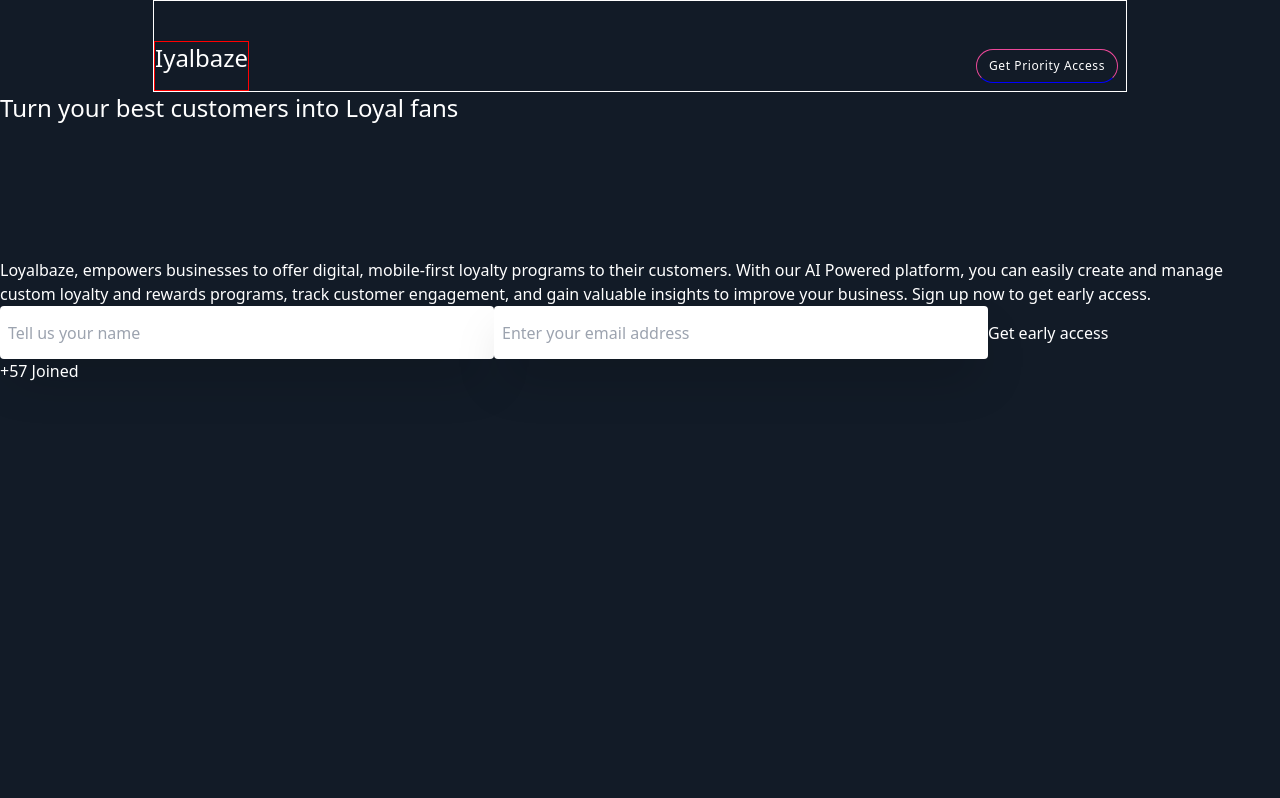
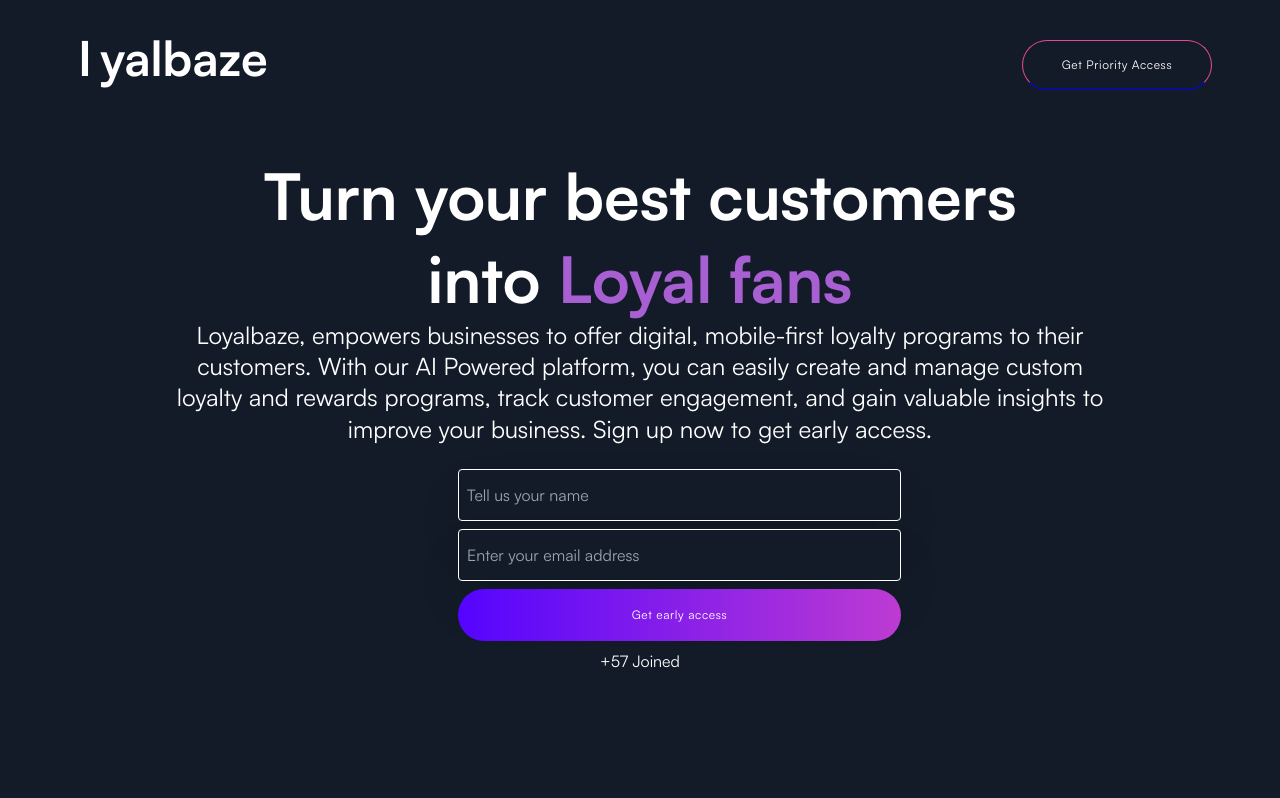
Before and after one commit to Maristina-Hub/loyalbaze, a React (Create React App) app: page / in a window 1280 px wide. Shown: the top 798 px of the page. Built offline with nearby package versions, Linux system fonts and the light colour scheme.

Commit message:
loyal baze task

```diff
--- a/src/components/signup.js
+++ b/src/components/signup.js
@@ -4,31 +4,33 @@
   return (
     <div className="body">
       <div className="card">
-        <div className="border flex justify-between mx-[153px] pt-10">
-          <div className="border border-red">
-            <h1 className=" flex">
-              I
-              <span>
+        <div className=" flex justify-between mx-[60px] pt-6">
+          <div className=" w-[231px] h-[62px] m-[4px] p-[10px]" >
+            <h1 className="flex flex-row h-[62px]  m-[4px]">
+              <span className="text-[48px]"> I </span>
+              <span className="top-[12.93%] bottom-[12.91%] left-[8.33%x] right-[8.33%] m-[4px] ">
                 <img src={require("../img/Vector.svg").default} alt="" />
               </span>
-              yalbaze
+              <span className="w-[178px] text-[48px]">yalbaze</span>
             </h1>
           </div>
-          <div className="  m-2">
-            <button className="btn border border-blue border-x-pink-500 border-t-pink-500">
-              Get Priority Access
-            </button>
+          <div className="m-2  ">
+            <button className="btn2">Get Priority Access</button>
           </div>
         </div>
-        <div>
-          <h1 className="w-[802px] h-[166px]">Turn your best customers into Loyal fans</h1>
-          <p>
+        <div className="m-auto mt-[12px] mx-[64px] pt-8">
+          <h1 className="text-center m-auto  mt-[12px] text-[64px] h-[166px] w-[802px] leading-[83.2px]">
+            Turn your best customers into{" "}
+            <span className="text-[#A75FD2]">Loyal fans</span>
+          </h1>
+          <p className="m-auto text-center text-[24px] h-[131px] w-[938px] leading-[130%]">
             Loyalbaze, empowers businesses to offer digital, mobile-first
             loyalty programs to their customers. With our AI Powered platform,
             you can easily create and manage custom loyalty and rewards
             programs, track customer engagement, and gain valuable insights to
             improve your business. Sign up now to get early access.
           </p>
+          <div className="  mt-[10px] flex flex-col px-[14px] py[12px] gap[8px] ml-[380px] text-center">
             <input
               type="text"
               name="name"
@@ -41,9 +43,12 @@
               placeholder="Enter your email address "
               className="input"
             />
-          <button>Get early access</button>
+            <button className="btn">Get early access</button>
 
+            <div className="mt-[8px]  mr-[380px]">
               <p> +57 Joined</p>
+            </div>
+          </div>
         </div>
       </div>
 
@@ -109,7 +114,7 @@
           </div>
         </div>
         <div className="footer">
-        <hr className="hr "/>
+          <hr className="hr " />
           <h1 className="mt-12">hello world</h1>
         </div>
       </div>
--- a/src/index.css
+++ b/src/index.css
@@ -2,48 +2,74 @@
 @tailwind components;
 @tailwind utilities;
 
+@font-face {
+  font-family: "Satoshi Black";
+  src: local("Satoshi Black"),
+    url("./font/Satoshi-Black.otf") format("opentype");
+}
+@font-face {
+  font-family: "Satoshi Bold";
+  src: local("Satoshi Bold"), url("./font/Satoshi-Bold.otf") format("opentype");
+}
+@font-face {
+  font-family: "Satoshi Italic";
+  src: local("Satoshi Italic"),
+    url("./font/Satoshi-Italic.otf") format("opentype");
+}
+@font-face {
+  font-family: "Satoshi Light";
+  src: local("Satoshi Light"),
+    url("./font/Satoshi-Light.otf") format("opentype");
+}
+@font-face {
+  font-family: "Satoshi Medium";
+  src: local("Satoshi Medium"),
+    url("./font/Satoshi-Medium.otf") format("opentype");
+}
+@font-face {
+  font-family: "Satoshi Regular";
+  src: local("Satoshi Regular"),
+    url("./font/Satoshi-Regular.otf") format("opentype");
+}
+
 @layer base {
   h1 {
     @apply text-2xl;
+    font-family: "Satoshi Bold";
   }
-  h2 {
-    @apply text-xl;
-  }
+
 }
-
 
 @layer components {
   .body {
-    @apply text-white w-[100%] ;
+    @apply text-white w-[100%];
+    font-family: "Satoshi Regular";
   }
   .card {
-    @apply h-[100vh] w-[100%] bg-[#121B27];
+    @apply h-[120vh] w-[100%] bg-[#121B27];
   }
   .card2 {
-    @apply h-[120vh] w-[100%px] bg-[#2562b0] ;
+    @apply h-[120vh] w-[100%px] bg-[#2562b0];
   }
 
-
   .btn {
-    @apply rounded-full py-2 px-3  text-xs cursor-pointer tracking-wider;
+    @apply rounded-full py-2 px-3 mt-[8px] w-[443px] h-[52px] text-xs cursor-pointer tracking-wider  bg-gradient-to-r from-[#5404FF] to-[#BD3BD2];
+  }
+  .btn2 {
+    @apply rounded-full py-2 px-3 mt-[8px] w-[190px] h-[50px] text-xs cursor-pointer tracking-wider border border-blue border-x-pink-500 border-t-pink-500 ;
   }
   .form {
     @apply flex flex-col gap-3  w-[633px] h-[90vh];
   }
 
   .input {
-    @apply rounded shadow-2xl p-2 w-[494px] h-[53px];
+    @apply rounded shadow-2xl p-2 w-[443px] h-[52px] mt-[8px] bg-[#121B27] border border-[#FFFFFF];
   }
   .textarea {
     @apply w-[494px] h-[128px]  rounded shadow-2xl p-[10px];
   }
-  .hr{
-    @apply w-[1240px] border m-auto border-[green] mt-6 flex justify-center
-  }
-
-  @font-face {
-    font-family: myFirstFont;
-    src: local(sansation_light.woff);
+  .hr {
+    @apply w-[1240px] border m-auto border-[green] mt-6 flex justify-center;
   }
 
 }
```
Lines whose indentation alone changed are shown as unchanged.
